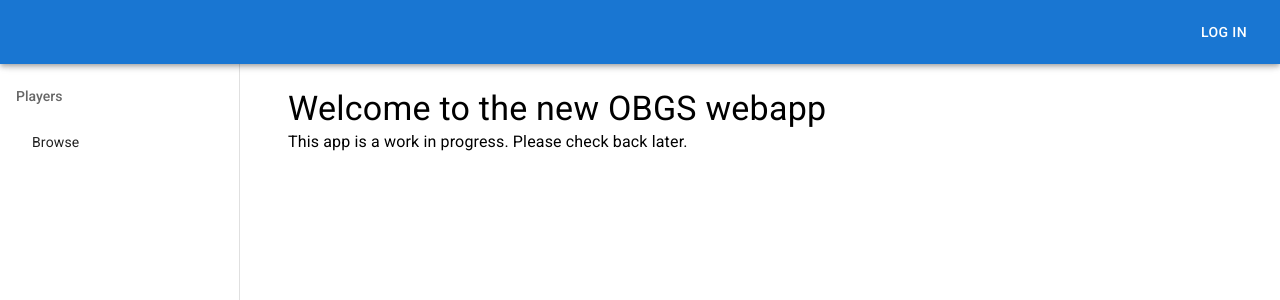
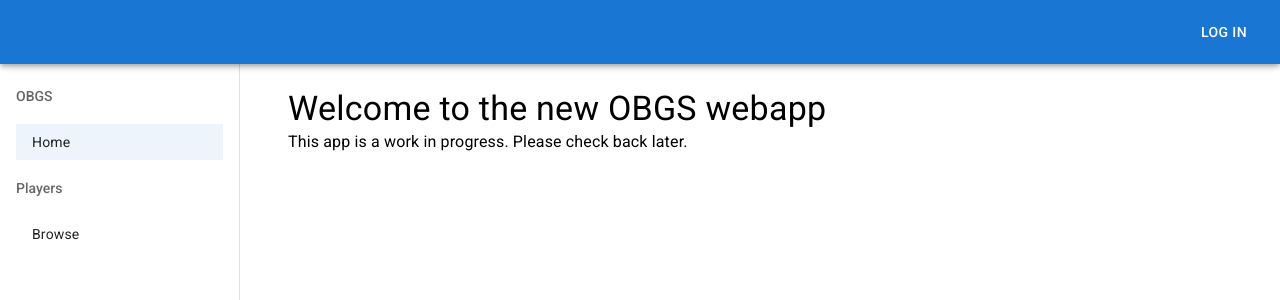
Before and after one commit to obgs/webapp, a Next.js app: page / in a window 1280 px wide. Shown: the top 300 px of the page. Built offline with nearby package versions, Linux system fonts and the light colour scheme; no server answers.

Commit message:
Add home page to navbar

```diff
--- a/components/nav/NavBar.tsx
+++ b/components/nav/NavBar.tsx
@@ -8,6 +8,8 @@ const NavBar = () => {
 
   return (
     <List dense>
+      <ListSubheader>OBGS</ListSubheader>
+      <NavLink href="/">Home</NavLink>
       <ListSubheader>Players</ListSubheader>
       <NavLink href="/players">Browse</NavLink>
       {authenticated && (
```
